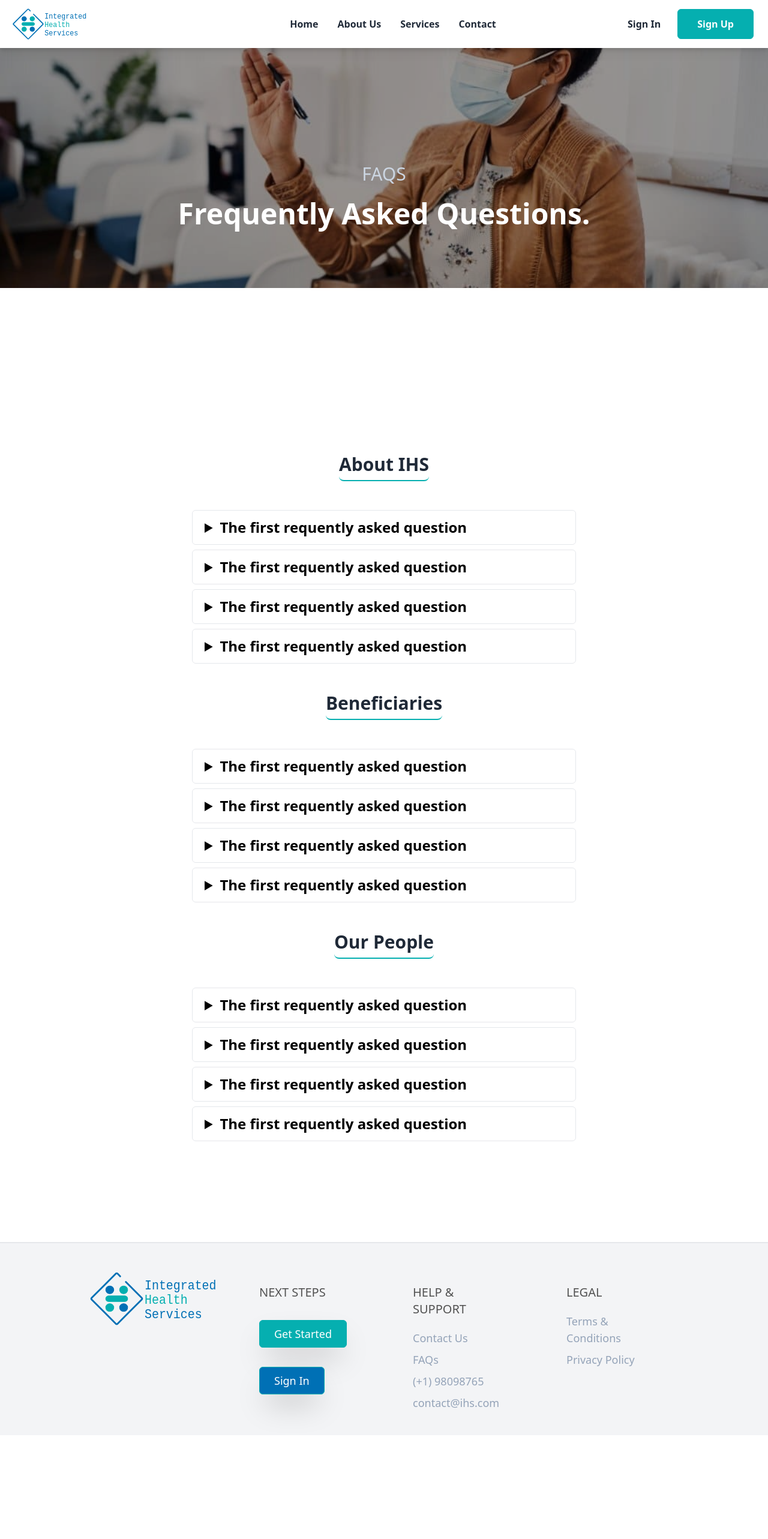
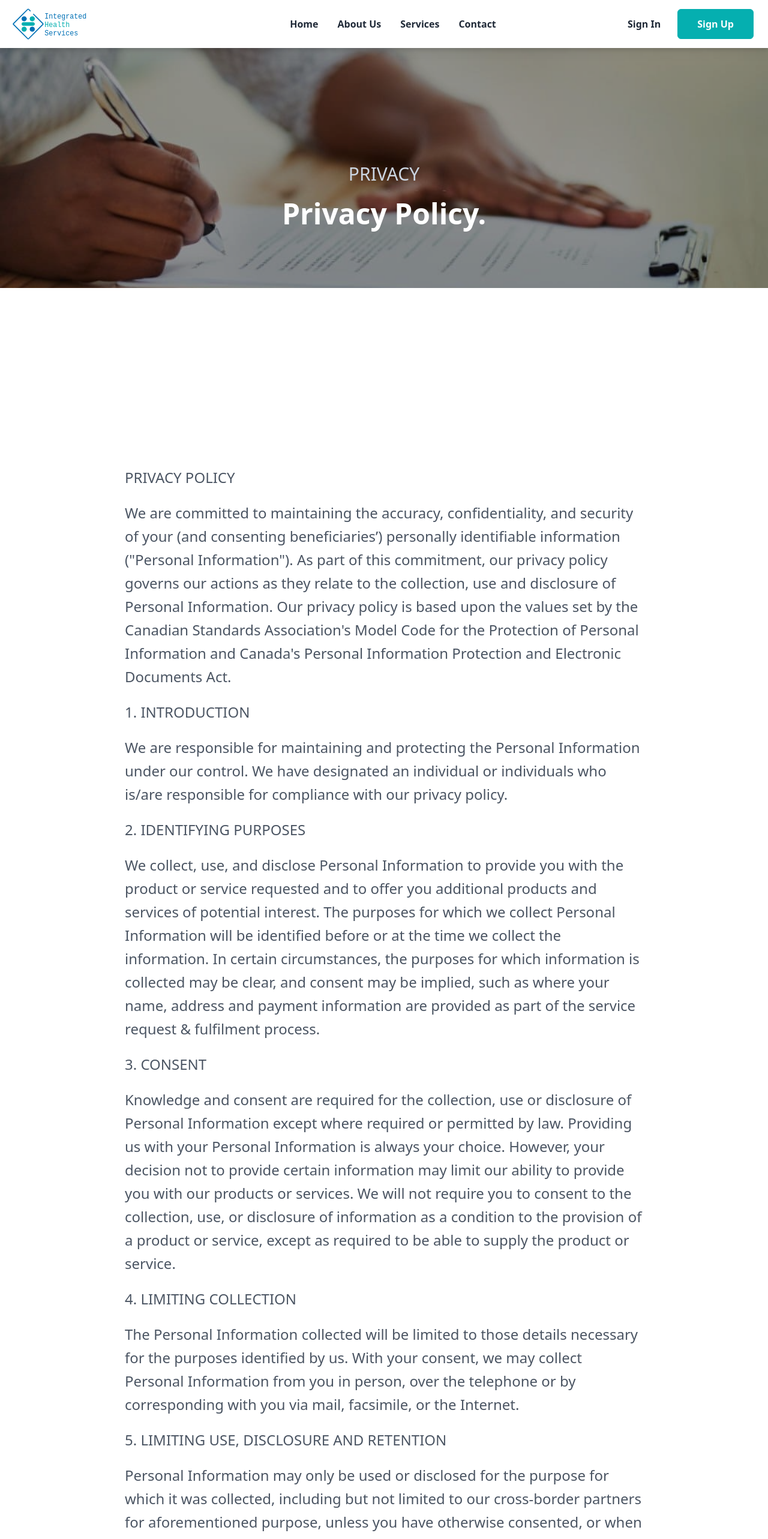
Before and after one commit to ihsidna/ihs-frontend, a React (Create React App) app: page /privacy-policy in a window 1280 px wide. Shown: the top 2565 px of the page at 60% size. Before the commit the page ends 2392 px from the top, so only its background shows below. Built offline with nearby package versions, Linux system fonts and the light colour scheme.

Commit message:
privacy policy section

```diff
--- a/src/App.js
+++ b/src/App.js
@@ -12,6 +12,7 @@ import Footer from "./components/Footer";
 import { BrowserRouter as Router, Routes, Route } from "react-router-dom";
 import TermsConditions from "./pages/Terms&Conditions";
 import FAQs from "./pages/FAQs";
+import PrivacyPolicy from "./pages/PrivacyPolicy";
 
 function App() {
   return (
@@ -26,7 +27,7 @@ function App() {
           <Route path={"/signin"} element={<SignIn />} />
           <Route path={"/terms-conditions"} element={<TermsConditions />} />
           <Route path={"/faqs"} element={<FAQs />} />
-          <Route path={"/privacy-policy"} element={<FAQs />} />
+          <Route path={"/privacy-policy"} element={<PrivacyPolicy />} />
           <Route path="*" element={<ErrorPage />} />
         </Routes>
         <Footer />
--- /dev/null
+++ b/src/components/Privacy.jsx
@@ -0,0 +1,114 @@
+import React from 'react';
+
+const Privacy = () => {
+	return (
+		<div className="md:py-40 pb-20 pt-8">
+			<div className="mx-52 text-gray-600 text-2xl leading-relaxed">
+				<p className="my-5 uppercase">PRIVACY POLICY</p>
+
+				<p className="my-5">We are committed to maintaining the accuracy, confidentiality, and security of your (and
+					consenting beneficiaries’) personally identifiable information (&quot;Personal Information&quot;). As part
+					of this commitment, our privacy policy governs our actions as they relate to the collection, use
+					and disclosure of Personal Information. Our privacy policy is based upon the values set by the
+					Canadian Standards Association&#39;s Model Code for the Protection of Personal Information and
+					Canada&#39;s Personal Information Protection and Electronic Documents Act.</p>
+
+				<p className="my-5 uppercase">1. Introduction</p>
+
+				<p className="my-5">We are responsible for maintaining and protecting the Personal Information under our control.
+					We have designated an individual or individuals who is/are responsible for compliance with our
+					privacy policy.</p>
+
+				<p className="my-5 uppercase">2. Identifying Purposes</p>
+
+				<p className="my-5">We collect, use, and disclose Personal Information to provide you with the product or service
+					requested and to offer you additional products and services of potential interest. The purposes
+					for which we collect Personal Information will be identified before or at the time we collect the
+					information. In certain circumstances, the purposes for which information is collected may be
+					clear, and consent may be implied, such as where your name, address and payment
+					information are provided as part of the service request &amp; fulfilment process.</p>
+
+				<p className="my-5 uppercase">3. Consent</p>
+
+				<p className="my-5">Knowledge and consent are required for the collection, use or disclosure of Personal
+					Information except where required or permitted by law. Providing us with your Personal
+					Information is always your choice. However, your decision not to provide certain information
+					may limit our ability to provide you with our products or services. We will not require you to
+					consent to the collection, use, or disclosure of information as a condition to the provision of a
+					product or service, except as required to be able to supply the product or service.</p>
+
+				<p className="my-5 uppercase">4. Limiting Collection</p>
+
+				<p className="my-5">The Personal Information collected will be limited to those details necessary for the purposes
+					identified by us. With your consent, we may collect Personal Information from you in person,
+					over the telephone or by corresponding with you via mail, facsimile, or the Internet.</p>
+
+				<p className="my-5 uppercase">5. Limiting Use, Disclosure and Retention</p>
+
+				<p className="my-5">Personal Information may only be used or disclosed for the purpose for which it was collected,
+					including but not limited to our cross-border partners for aforementioned purpose, unless you
+					have otherwise consented, or when it is required or permitted by law. Personal Information will
+					only be retained for the period of time required to fulfill the purpose for which we collected it
+					or as may be required by law.</p>
+
+				<p className="my-5 uppercase">6. Accuracy</p>
+
+				<p className="my-5">Personal Information will be maintained in as accurate, complete, and up-to-date form as is
+					necessary to fulfill the purposes for which it is to be used.</p>
+
+				<p className="my-5 uppercase">7. Safeguarding Customer Information</p>
+
+				<p className="my-5">Personal Information will be protected by security safeguards that are appropriate to the
+					sensitivity level of the information. We take all reasonable precautions to protect your Personal
+					Information from any loss or unauthorized use, access, or disclosure.</p>
+
+				<p className="my-5 uppercase">8. Openness</p>
+
+				<p className="my-5">We will make information available to you about our policies and practices with respect to the
+					management of your Personal Information.</p>
+
+				<p className="my-5 uppercase">9. Customer Access</p>
+
+				<p className="my-5">Upon request, you will be informed of the existence, use and disclosure of your Personal
+					Information, and will be given access to it. You may verify the accuracy and completeness of
+					your Personal Information, and may request that it be amended, if appropriate. However, in
+					certain circumstances permitted by law, we will not disclose certain information to you. For
+					example, we may not disclose information relating to you if other individuals are referenced or
+					if there are legal, security or commercial proprietary restrictions.</p>
+
+				<p className="my-5 uppercase">10. Handling Customer Complaints and Suggestions</p>
+
+				<p className="my-5">You may direct any questions or enquiries with respect to our privacy policy or our practices by
+					contacting:</p>
+
+				<p className="my-5">IHS Medical Inc.<br />
+					PO Box 131 - 3731 Carp Rd.,<br />
+					Ottawa, ON K0A 1L0<br />
+					IHSMedical@outlook.com<br /></p>
+
+				<p className="my-5 uppercase">Additional Information</p>
+
+				<p className="my-5 uppercase">Cookies</p>
+
+				<p className="my-5">A cookie is a small computer file or piece of information that may be stored in your computer&#39;s
+					hard drive when you visit our websites. We may use cookies to improve our website’s
+					functionality and, in some cases, to provide visitors with a customized online experience.
+					Cookies are widely used, and most web browsers are configured initially to accept cookies
+					automatically. You may change your Internet browser settings to prevent your computer from
+					accepting cookies or to notify you when you receive a cookie so that you may decline its
+					acceptance. Please note, however, if you disable cookies, you may not experience optimal
+					performance of our website.</p>
+
+				<p className="my-5 uppercase">Other Websites</p>
+				<p className="my-5">Our website may contain links to other third-party sites that are not governed by this privacy
+					policy. Although we endeavour to only link to sites with high privacy standards, our privacy
+					policy will no longer apply once you leave our website. Additionally, we are not responsible for
+					the privacy practices employed by third party websites. Therefore, we suggest that you
+					examine the privacy statements of those sites to learn how your information may be collected,
+					used, shared, and disclosed.</p>
+			</div>
+		</div>
+	);
+};
+
+export default Privacy;
--- /dev/null
+++ b/src/components/PrivacyHero.jsx
@@ -0,0 +1,21 @@
+import React from 'react';
+import PrivacyHeroImage from "../assets/images/privacy.jpg";
+
+const PrivacyHero = () => {
+	return (
+		<div className="w-full pt-20">
+			<div className="w-full md:h-[400px] h-[200px] bg-neutral-900/50 absolute">
+				<img src={PrivacyHeroImage} alt="" className="w-full h-full object-cover mix-blend-overlay"/>
+			</div>
+
+			<div className="flex flex-col justify-center items-center relative text-white max-w-[1240px] mx-auto md:py-48 py-20">
+				<div className="px-4">
+					<h2 className="md:text-3xl text-xl text-slate-300 uppercase text-center">Privacy</h2>
+					<h3 className="md:text-5xl text-2xl font-semibold py-6 text-center">Privacy Policy.</h3>
+				</div>
+			</div>
+		</div>
+	);
+};
+
+export default PrivacyHero;
--- a/src/pages/PrivacyPolicy.jsx
+++ b/src/pages/PrivacyPolicy.jsx
@@ -1,9 +1,12 @@
 import React from 'react';
+import PrivacyHero from "../components/PrivacyHero";
+import Privacy from "../components/Privacy";
 
 const PrivacyPolicy = () => {
 	return (
 		<>
-			PrivacyPolicy
+			<PrivacyHero />
+			<Privacy />
 		</>
 	);
 };
```
Also changed, not shown: src/assets/images/privacy.jpg (added).
